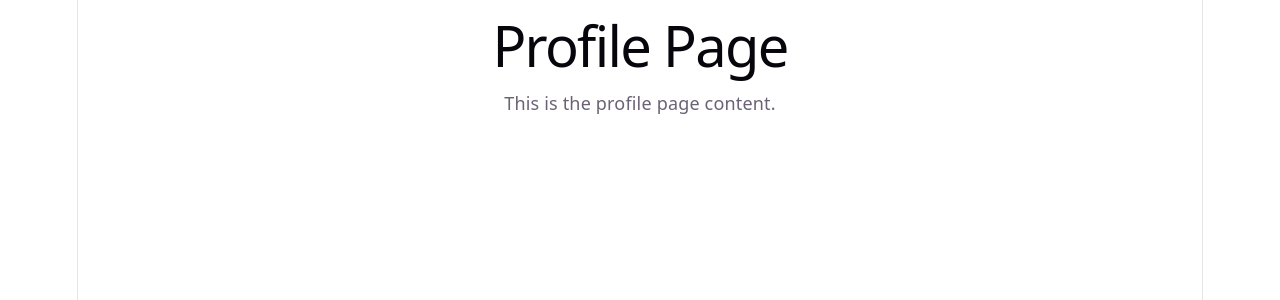
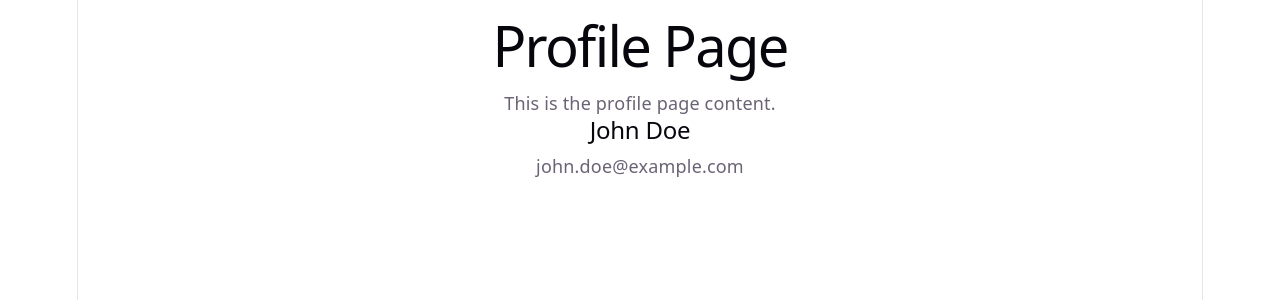
Before and after one commit to didymus13/battletech-aces, a React (Vite) app: page /profile in a window 1280 px wide. Shown: the top 300 px of the page. Built offline with nearby package versions, Linux system fonts and the light colour scheme.

Commit message:
Implement routing and profile page functionality with dummy data

```diff
--- a/src/App.tsx
+++ b/src/App.tsx
@@ -3,6 +3,7 @@ import reactLogo from './assets/react.svg'
 import viteLogo from './assets/vite.svg'
 import heroImg from './assets/hero.png'
 import './App.css'
+import { Link, Links } from 'react-router'
 
 function App() {
   const [count, setCount] = useState(0)
@@ -28,6 +29,10 @@ function App() {
         >
           Count is {count}. Click to increase.
         </button>
+      </section>
+
+      <section id="links">
+        <Link to="/profile">Go to Profile Page</Link>
       </section>
 
       <div className="ticks"></div>
--- /dev/null
+++ b/src/Router.tsx
@@ -0,0 +1,22 @@
+import React from 'react'
+import { BrowserRouter, Routes, Route } from 'react-router'
+import { QueryClient, QueryClientProvider } from '@tanstack/react-query'
+import App from './App.tsx'
+import ProfilePage from './profile/ProfilePage'
+
+const Router = () => {
+  const [queryClient] = React.useState(() => new QueryClient())
+
+  return (
+    <QueryClientProvider client={queryClient}>
+      <BrowserRouter>
+        <Routes>
+          <Route path="/" element={<App />} />
+          <Route path="/profile" element={<ProfilePage />} />
+        </Routes>
+      </BrowserRouter>
+    </QueryClientProvider>
+  )
+}
+
+export default Router
--- a/src/main.tsx
+++ b/src/main.tsx
@@ -1,17 +1,10 @@
 import { StrictMode } from 'react'
 import { createRoot } from 'react-dom/client'
 import './index.css'
-import App from './App.tsx'
-import { BrowserRouter, Route, Routes } from 'react-router'
-import ProfilePage from './profile/ProfilePage'
+import Router from './Router'
 
 createRoot(document.getElementById('root')!).render(
   <StrictMode>
-    <BrowserRouter>
-      <Routes>
-        <Route path="/" element={<App />} />
-        <Route path="/profile" element={<ProfilePage />} />
-      </Routes>
-    </BrowserRouter>
+    <Router />
   </StrictMode>,
 )
--- /dev/null
+++ b/src/profile/Profile.tsx
@@ -0,0 +1,5 @@
+export interface Profile {
+  id: string;
+  name: string;
+  email: string;
+}
--- a/src/profile/ProfilePage.tsx
+++ b/src/profile/ProfilePage.tsx
@@ -1,8 +1,22 @@
+import { useProfile } from "./api";
+
 const ProfilePage = () => {
+  const { data: profile, isLoading, error } = useProfile();
+  console.log('Profile data:', profile);
+
   return (
     <div>
       <h1>Profile Page</h1>
       <p>This is the profile page content.</p>
+
+        {isLoading && <p>Loading profile...</p>}
+        {error && <p>Error loading profile.</p>}
+        {profile && (
+          <div>
+            <h2>{profile.name}</h2>
+            <p>{profile.email}</p>
+          </div>
+        )}
     </div>
   );
 }
--- /dev/null
+++ b/src/profile/api.tsx
@@ -0,0 +1,18 @@
+import { useQuery } from '@tanstack/react-query'
+import type { Profile } from './Profile';
+
+const API_BASE_URL = 'http://localhost:3000';
+
+const profileData = {
+  data: { name: 'John Doe', email: 'john.doe@example.com' },
+  isLoading: false,
+  error: null,
+};
+
+export const useProfile = () => {
+  return useQuery<Profile>({
+    queryKey: ['profile'],
+    // queryFn: () => fetch(`${API_BASE_URL}/me`).then((res) => res.json()),
+    queryFn: () => Promise.resolve(profileData.data),
+  });
+};
```
